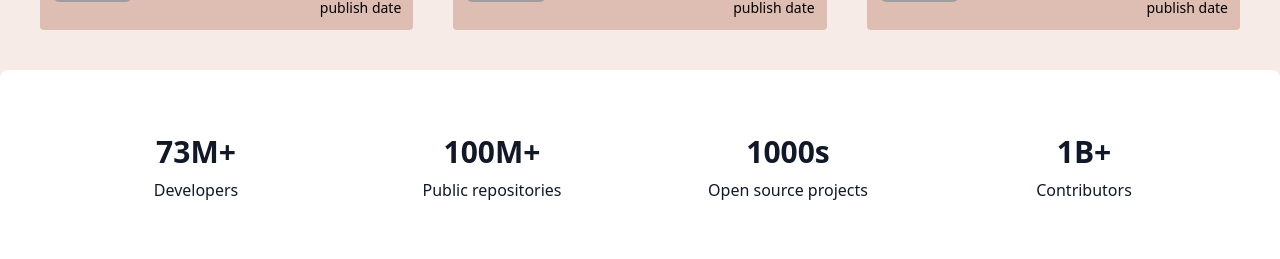
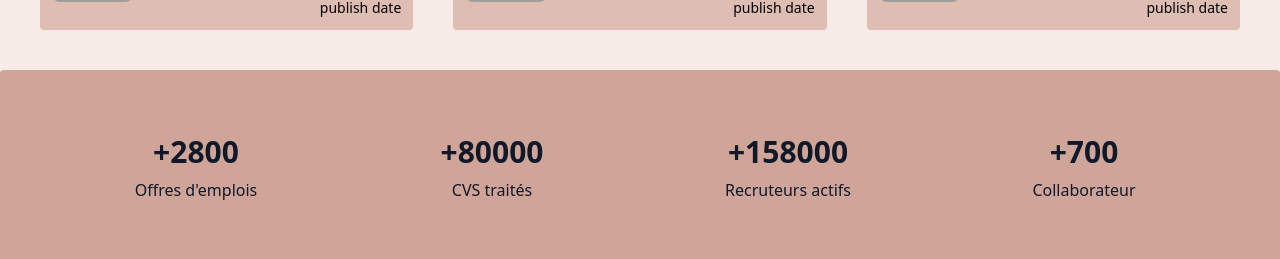
Before and after one commit to theoutsider1/jobs, a React (Vite) app in the folder frontend/: page / in a window 1280 px wide. Shown: the part 1330-1589 px from the top of the page. Built offline with nearby package versions, Linux system fonts and the light colour scheme; grey boxes are pictures that could not be loaded.

Commit message:
Add Statistics

```diff
--- a/frontend/src/components/LatestOffers/Statistics.tsx
+++ b/frontend/src/components/LatestOffers/Statistics.tsx
@@ -2,23 +2,26 @@ const Statistics = () => {
 
     return (
 
-             <div className=" p-4 bg-white rounded-lg md:p-8 dark:bg-secondary" id="stats" role="tabpanel" aria-labelledby="stats-tab">
+             <div className=" p-4 bg-fourth
+                rounded
+
+                md:p-8" id="stats" role="tabpanel" aria-labelledby="stats-tab">
              <dl className="grid max-w-screen-xl grid-cols-2 gap-8 p-4 mx-auto text-gray-900 sm:grid-cols-3 xl:grid-cols-4 dark:text-white sm:p-8">
                 <div className="flex flex-col items-center justify-center">
-                    <dt className="mb-2 text-3xl font-extrabold">73M+</dt>
-                    <dd className="text-white-500 ">Developers</dd>
+                    <dt className="mb-2 text-3xl font-extrabold">+2800</dt>
+                    <dd className="text-white-500 ">Offres d'emplois</dd>
                 </div>
                 <div className="flex flex-col items-center justify-center">
-                    <dt className="mb-2 text-3xl font-extrabold">100M+</dt>
-                    <dd className="text-white-500">Public repositories</dd>
+                    <dt className="mb-2 text-3xl font-extrabold">+80000</dt>
+                    <dd className="text-white-500">CVS traités</dd>
                 </div>
                 <div className="flex flex-col items-center justify-center">
-                    <dt className="mb-2 text-3xl font-extrabold">1000s</dt>
-                    <dd className="text-white-500 ">Open source projects</dd>
+                    <dt className="mb-2 text-3xl font-extrabold">+158000</dt>
+                    <dd className="text-white-500 ">Recruteurs actifs</dd>
                 </div>
                 <div className="flex flex-col items-center justify-center">
-                    <dt className="mb-2 text-3xl font-extrabold">1B+</dt>
-                    <dd className="text-white-500">Contributors</dd>
+                    <dt className="mb-2 text-3xl font-extrabold">+700</dt>
+                    <dd className="text-white-500">Collaborateur</dd>
                 </div>
 
             </dl>
--- a/frontend/tailwind.config.js
+++ b/frontend/tailwind.config.js
@@ -11,7 +11,9 @@ export default {
         primary: '#debdb2',  // custom primary color
         secondary: '#d5b19c',
         third: '#f6ebe7',
+        fourth : '#cfa59a'
       },
+
     },
   },
   plugins: [],
```
